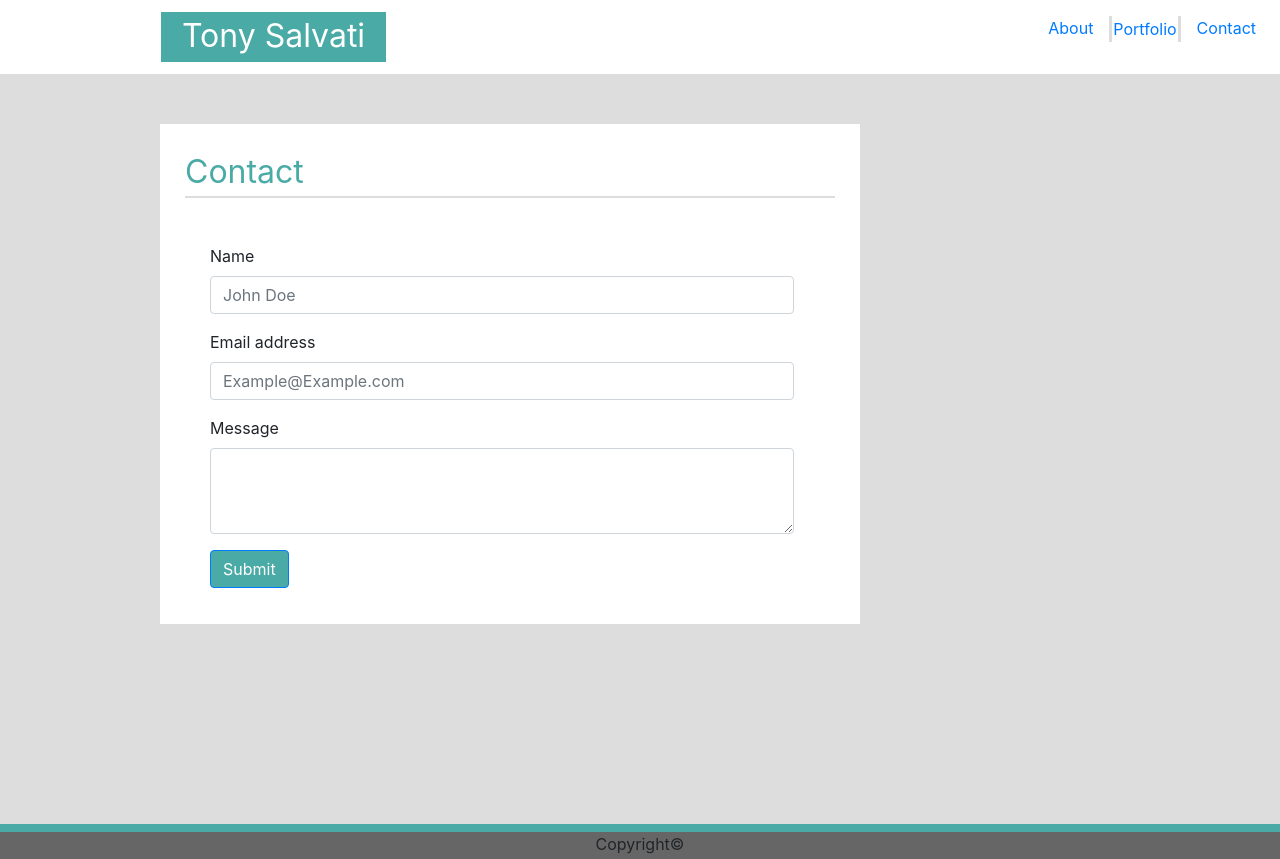
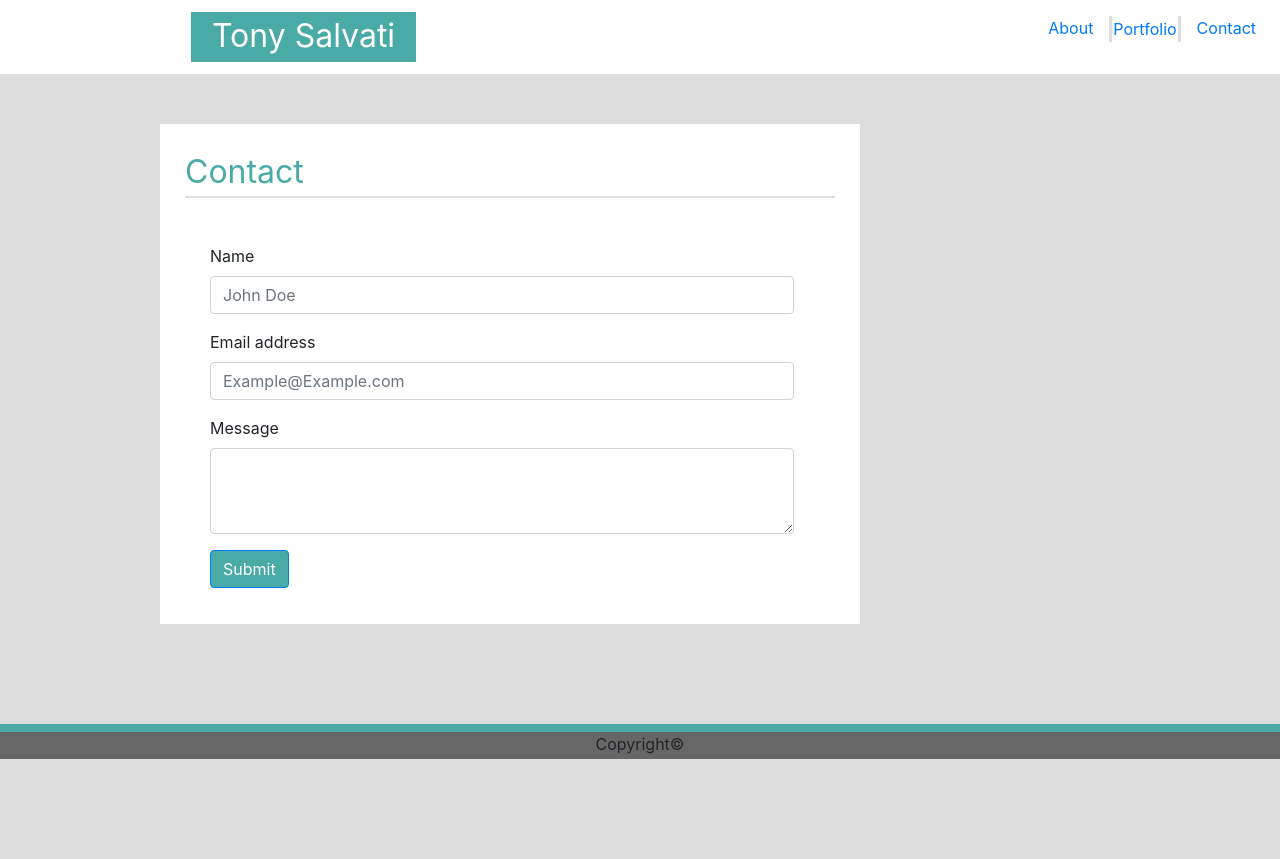
Before and after one commit to tsalvati84/Bootstrap-Portfolio, a plain HTML site: page contact.html in a window 1280 px wide. After the commit the page ends 800 px from the top, so only its background shows below. Drawn offline with nearby package versions, Linux system fonts and the light colour scheme.

Commit message:
Bootstrap-Portfolio

```diff
--- a/contact.html
+++ b/contact.html
@@ -12,7 +12,7 @@
 
 <body style="background-color: #dddddd; width: 100%; margin: 0px;">
     <nav class="navbar navbar-dark bg-white">
-        <span style="border-style: none; margin-left: 145px;
+        <span style="border-style: none; margin-left: 175px;
         background-color:#4aaaa5;
         width: 225px; text-align: center; height:50px;">
 
@@ -24,8 +24,8 @@
                     <a href="index.html">About</a>
                 </div>
                 <div class="p-2 bd-highlight">
-                        <div style="border-left: solid #dddddd; border-right: solid #dddddd; padding: 1px;">
-                    <a href="portfolio.html">Portfolio</a>
+                    <div style="border-left: solid #dddddd; border-right: solid #dddddd; padding: 1px;">
+                        <a href="portfolio.html">Portfolio</a>
                     </div>
                 </div>
                 <div class="p-2 bd-highlight">
@@ -74,10 +74,10 @@
             </div>
         </div>
 
-        </div>
-        <div style="border-style: none; border-top: 8px solid #4aaaa5; background-color:#666666; height:35px; margin-top:200px;text-align:center;">
-                <span>Copyright©</span>
-            </div>
+    </div>
+    <div style="border-style: none; border-top: 8px solid #4aaaa5; background-color:#666666; height:35px; margin-top:100px;text-align:center;">
+        <span>Copyright©</span>
+    </div>
 </body>
 
 </html>
```
Also changed, not shown: index.html (+7 -7 lines), portfolio.html (+5 -5 lines).
